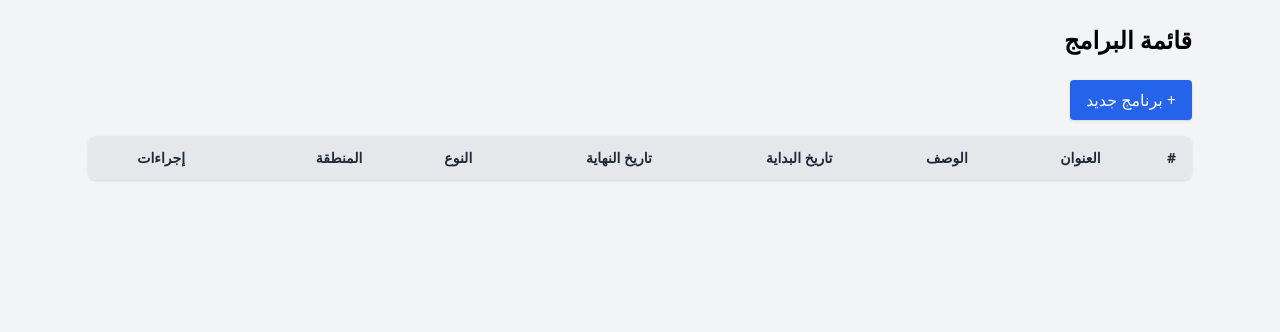
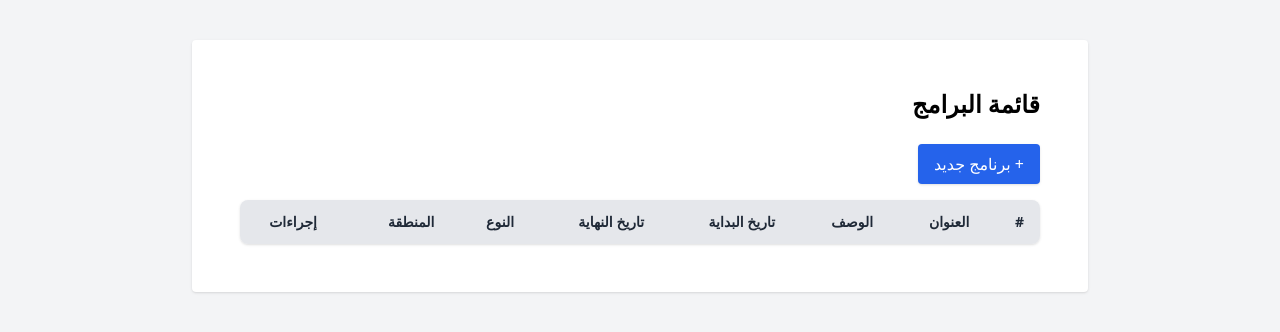
Before and after one commit to Ansab20556/Final-BackEnd-Project, a PHP site: page / in a window 1280 px wide. Shown: the top 332 px of the page. Run offline with PHP 8.4, Linux system fonts and the light colour scheme; data that the repository does not hold is empty; some libraries are stand-ins or nearby versions.

Commit message:
Edit some styles of index page

```diff
--- a/app/views/programs/index.php
+++ b/app/views/programs/index.php
@@ -8,6 +8,7 @@
     <script src="https://cdn.tailwindcss.com"></script>
 </head>
 <body class="bg-gray-100">
+<div class="max-w-4xl mx-auto mt-10 p-6 bg-white rounded shadow">
     <div class="max-w-6xl mx-auto p-6">
         <h1 class="text-2xl font-bold mb-6">قائمة البرامج</h1>
 
@@ -49,5 +50,6 @@
             </table>
         </div>
     </div>
+</div>
 </body>
 </html>
```
Lines whose indentation alone changed are shown as unchanged.
